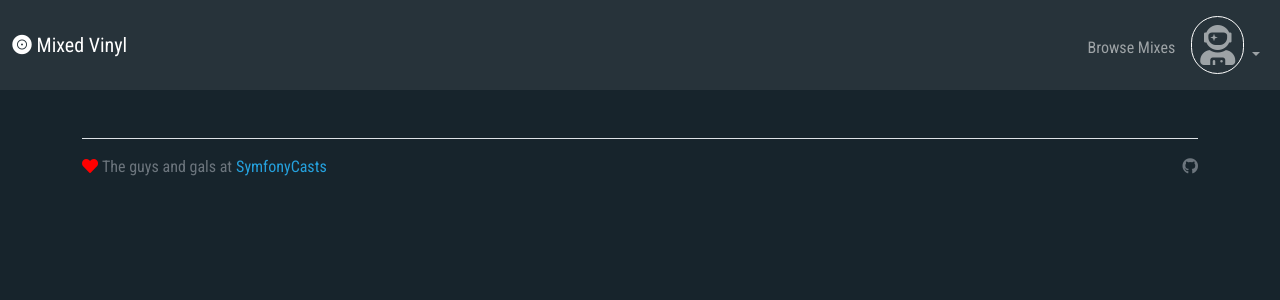
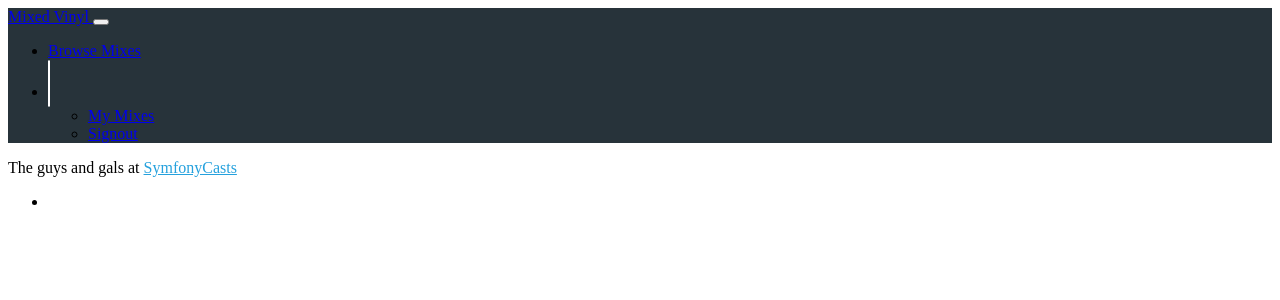
Before and after one commit to gabriela-lubkowska/mixed_vinyl2, a Symfony app: template templates/base.html.twig in a window 1280 px wide. Shown: the top 300 px of the page. Run offline with Twig, Linux system fonts and the light colour scheme; the template is opened without the code that fills it, so the values that code supplies are empty; some libraries are stand-ins or nearby versions.

Commit message:
Almost finished

```diff
--- a/package.json
+++ b/package.json
@@ -1,8 +1,12 @@
 {
     "devDependencies": {
+        "@fontsource/roboto-condensed": "^4.5.6",
+        "@fortawesome/fontawesome-free": "^6.1.1",
         "@hotwired/stimulus": "^3.0.0",
         "@symfony/stimulus-bridge": "^3.0.0",
         "@symfony/webpack-encore": "^1.7.0",
+        "axios": "^0.26.1",
+        "bootstrap": "^5.1.3",
         "core-js": "^3.0.0",
         "regenerator-runtime": "^0.13.2",
         "webpack-notifier": "^1.6.0"
--- a/public/styles/app.css
+++ /dev/null
@@ -1,30 +0,0 @@
-body {
-    background-color: #17242C;
-    color: #fff;
-    font-family: 'Roboto Condensed', sans-serif;
-}
-
-.song-list i {
-    margin-top: 7px;
-}
-
-.song-list a {
-    color: #fff;
-}
-
-.song-details {
-    background-color: #222F36;
-    border-radius: 5px;
-    padding: 5px;
-}
-
-.genre-list li {
-    margin-right: 5px;
-}
-
-.mixed-vinyl-container {
-    background: rgb(23,36,44);
-    background: linear-gradient(180deg, rgba(23,36,44,1) 1%, rgba(34,47,54,1) 97%);
-    border-radius: 5px;
-
-}
--- a/src/Controller/SongController.php
+++ b/src/Controller/SongController.php
@@ -10,7 +10,7 @@ use Symfony\Component\Routing\Annotation\Route;
 
 class SongController extends AbstractController
 {
-    #[Route('/api/songs/{id<\d+>}', methods: ['GET'])]
+    #[Route('/api/songs/{id<\d+>}', methods: ['GET'], name:'api_songs_get_one')]
     public function getSong(int $id, LoggerInterface $logger): Response
     {
         $song = [
--- a/templates/base.html.twig
+++ b/templates/base.html.twig
@@ -8,12 +8,6 @@
         <link rel="icon" type="image/png" sizes="32x32" href="{{ asset('favicon-32x32.png') }}">
         <link rel="icon" type="image/png" sizes="16x16" href="{{ asset('favicon-16x16.png') }}">
 
-        <link rel="stylesheet" href="https://cdn.jsdelivr.net/npm/bootstrap@5.1.3/dist/css/bootstrap.min.css" integrity="sha384-1BmE4kWBq78iYhFldvKuhfTAU6auU8tT94WrHftjDbrCEXSU1oBoqyl2QvZ6jIW3" crossorigin="anonymous">
-        <link rel="stylesheet" href="https://use.fontawesome.com/releases/v5.15.4/css/all.css" integrity="sha384-DyZ88mC6Up2uqS4h/KRgHuoeGwBcD4Ng9SiP4dIRy0EXTlnuz47vAwmeGwVChigm" crossorigin="anonymous">
-        <link rel="preconnect" href="https://fonts.googleapis.com">
-        <link rel="preconnect" href="https://fonts.gstatic.com" crossorigin>
-        <link href="https://fonts.googleapis.com/css2?family=Roboto+Condensed:wght@300;400;700&display=swap" rel="stylesheet">
-        <link rel="stylesheet" href="{{ asset('styles/app.css') }}">
 
         {# Run `composer require symfony/webpack-encore-bundle` to start using Symfony UX #}
         {% block stylesheets %}
```
Also changed, not shown: assets/controllers/song-controls_controller.js (renamed from assets/controllers/hello_controller.js, +12 -3 lines), assets/styles/app.css (+32 -1 lines), templates/vinyl/homepage.html.twig (+5 -2 lines), 1 other file.
